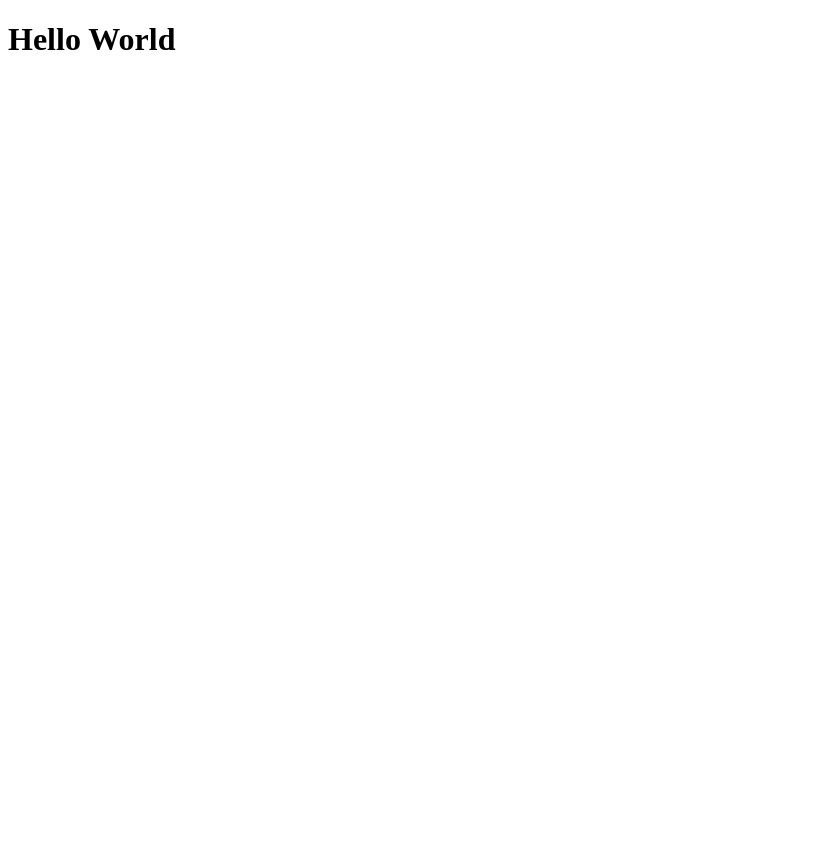
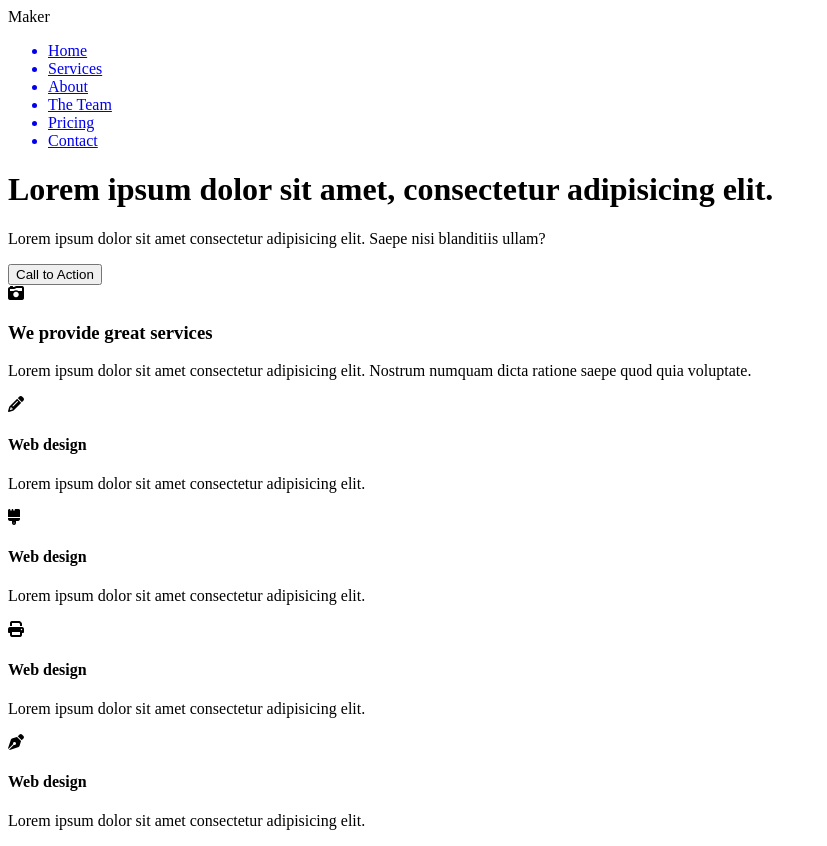
Before and after one commit to treefaerie/homebodies, a plain HTML site: page index.html in a window 1280 px wide. Shown: the whole page, without its empty margins (0-827 px from the left). Before the commit the page ends 800 px from the top, so only its background shows below. Drawn offline with Linux system fonts and the light colour scheme.

Commit message:
Added static HTML

```diff
--- a/index.html
+++ b/index.html
@@ -3,9 +3,71 @@
   <head>
     <meta charset="UTF-8" />
     <meta name="viewport" content="width=device-width, initial-scale=1.0" />
+    <!--Font Awesome-->
+    <link
+      rel="stylesheet"
+      href="https://cdnjs.cloudflare.com/ajax/libs/font-awesome/6.6.0/css/all.min.css"
+    />
     <title>Homebodies</title>
   </head>
   <body>
-    <h1>Hello World</h1>
+    <header>
+      <!--Navbar-->
+      <div>
+        <div>Maker</div>
+        <nav>
+          <ul>
+            <a href="#"><li>Home</li></a>
+            <a href="#"><li>Services</li></a>
+            <a href="#"><li>About</li></a>
+            <a href="#"><li>The Team</li></a>
+            <a href="#"><li>Pricing</li></a>
+            <a href="#"><li>Contact</li></a>
+          </ul>
+        </nav>
+      </div>
+      <!--Hero-->
+      <div>
+        <h1>Lorem ipsum dolor sit amet, consectetur adipisicing elit.</h1>
+        <p>
+          Lorem ipsum dolor sit amet consectetur adipisicing elit. Saepe nisi
+          blanditiis ullam?
+        </p>
+        <button>Call to Action</button>
+      </div>
+      <div><i class="fa-solid fa-camera-retro"></i></div>
+    </header>
+    <main>
+      <div>
+        <h3>We provide great services</h3>
+        <p>
+          Lorem ipsum dolor sit amet consectetur adipisicing elit. Nostrum
+          numquam dicta ratione saepe quod quia voluptate.
+        </p>
+      </div>
+      <div>
+        <div>
+          <i class="fa-solid fa-pencil"></i>
+          <h4>Web design</h4>
+          <p>Lorem ipsum dolor sit amet consectetur adipisicing elit.</p>
+        </div>
+        <div>
+          <i class="fa-solid fa-brush"></i>
+          <h4>Web design</h4>
+          <p>Lorem ipsum dolor sit amet consectetur adipisicing elit.</p>
+        </div>
+        <div>
+          <i class="fa-solid fa-print"></i>
+          <h4>Web design</h4>
+          <p>Lorem ipsum dolor sit amet consectetur adipisicing elit.</p>
+          <div>
+          <i class="fa-solid fa-pen-nib"></i>
+          <h4>Web design</h4>
+          <p>Lorem ipsum dolor sit amet consectetur adipisicing elit.</p>
+
+
+        </div>
+      </div>
+    </main>
   </body>
 </html>
```
